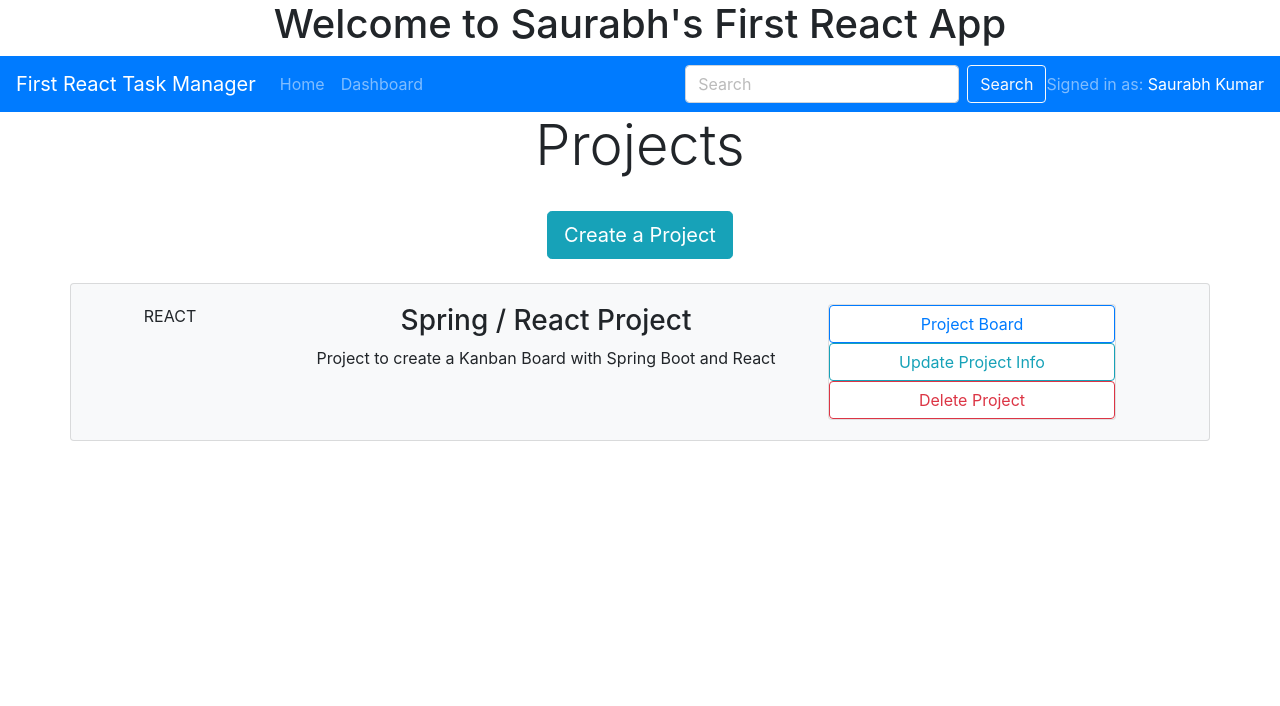
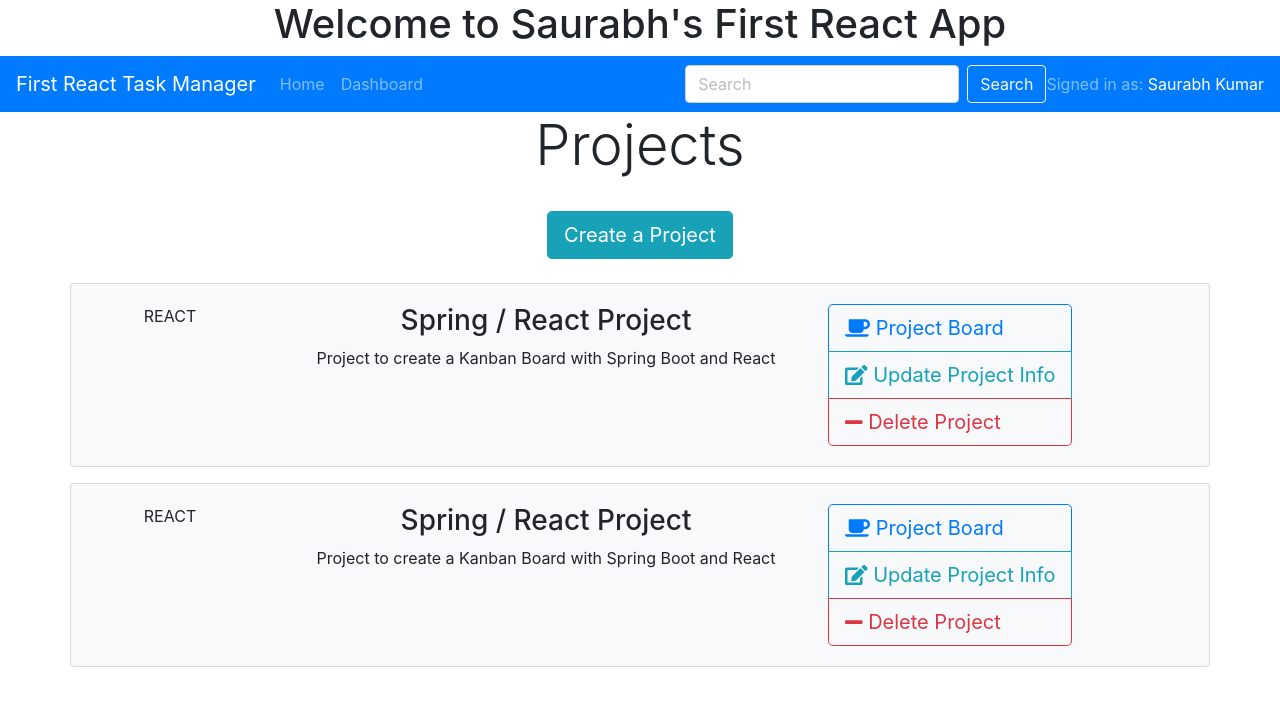
Before and after one commit to saurabhpro/first-react-task-manager-app, a React (Create React App) app: page / in a window 1280 px wide. Shown: the top 706 px of the page. Built offline with nearby package versions, Linux system fonts and the light colour scheme.

Commit message:
added font awesome support

```diff
--- a/src/App.js
+++ b/src/App.js
@@ -3,6 +3,16 @@ import "./App.css";
 import Dashboard from "./components/Dashboard";
 import "bootstrap/dist/css/bootstrap.min.css";
 import Header from "./components/layout/Header";
+
+import { library } from "@fortawesome/fontawesome-svg-core";
+import {
+  faCheckSquare,
+  faCoffee,
+  faEdit,
+  faMinus,
+} from "@fortawesome/free-solid-svg-icons";
+
+library.add(faCheckSquare, faCoffee, faEdit, faMinus);
 
 function App() {
   return (
--- a/src/components/Dashboard.js
+++ b/src/components/Dashboard.js
@@ -21,6 +21,8 @@ class Dashboard extends Component {
           <br />
           <Row>
             <ProjectItem />
+            <br />
+            <ProjectItem />
           </Row>
         </Container>
       </div>
--- a/src/components/layout/Header.js
+++ b/src/components/layout/Header.js
@@ -18,7 +18,7 @@ export default class header extends Component {
             <Nav.Link href="#dashboard">Dashboard</Nav.Link>
           </Nav>
 
-        <Navbar.Toggle aria-controls="responsive-navbar-nav" />
+          <Navbar.Toggle aria-controls="responsive-navbar-nav" />
           <Nav>
             <Form inline>
               <FormControl
@@ -29,7 +29,7 @@ export default class header extends Component {
               <Button variant="outline-light">Search</Button>
             </Form>
 
-            <Navbar.Collapse  className="justify-content-end">
+            <Navbar.Collapse className="justify-content-end">
               <Navbar.Text>
                 Signed in as: <a href="#login">Saurabh Kumar</a>
               </Navbar.Text>
--- a/src/components/project/ProjectItem.js
+++ b/src/components/project/ProjectItem.js
@@ -2,7 +2,7 @@ import React, { Component } from "react";
 import Container from "react-bootstrap/Container";
 import Row from "react-bootstrap/Row";
 import Button from "react-bootstrap/Button";
-import Card from "react-bootstrap/Card";
+import ButtonGroup from "react-bootstrap/ButtonGroup";
 
 // get our fontawesome imports
 import { FontAwesomeIcon } from "@fortawesome/react-fontawesome";
@@ -21,20 +21,23 @@ class ProjectItem extends Component {
             <p>Project to create a Kanban Board with Spring Boot and React</p>
           </div>
 
-          <Card style={{ width: "18rem" }}>
-            <Button href="#" variant="outline-primary">
-              <FontAwesomeIcon icon="coffee" />
-              Project Board{" "}
+          <ButtonGroup vertical>
+            <Button href="#" variant="outline-primary" size="lg">
+              <div className="float-left">
+                <FontAwesomeIcon icon="coffee" /> Project Board
+              </div>
             </Button>{" "}
-            <Button href="#" variant="outline-info">
-              <FontAwesomeIcon icon="edit" />
-              Update Project Info
+            <Button href="#" variant="outline-info" size="lg">
+              <div className="float-left">
+                <FontAwesomeIcon icon="edit" /> Update Project Info
+              </div>
             </Button>{" "}
-            <Button href="#" variant="outline-danger">
-              <FontAwesomeIcon icon="minus-cicle" />
-              Delete Project
+            <Button href="#" variant="outline-danger" size="lg">
+              <div className="float-left">
+                <FontAwesomeIcon icon="minus" /> Delete Project
+              </div>
             </Button>{" "}
-          </Card>
+          </ButtonGroup>
         </Row>
       </Container>
     );
```
Also changed, not shown: 2 other files (tests, documents, lock files or other folders).
